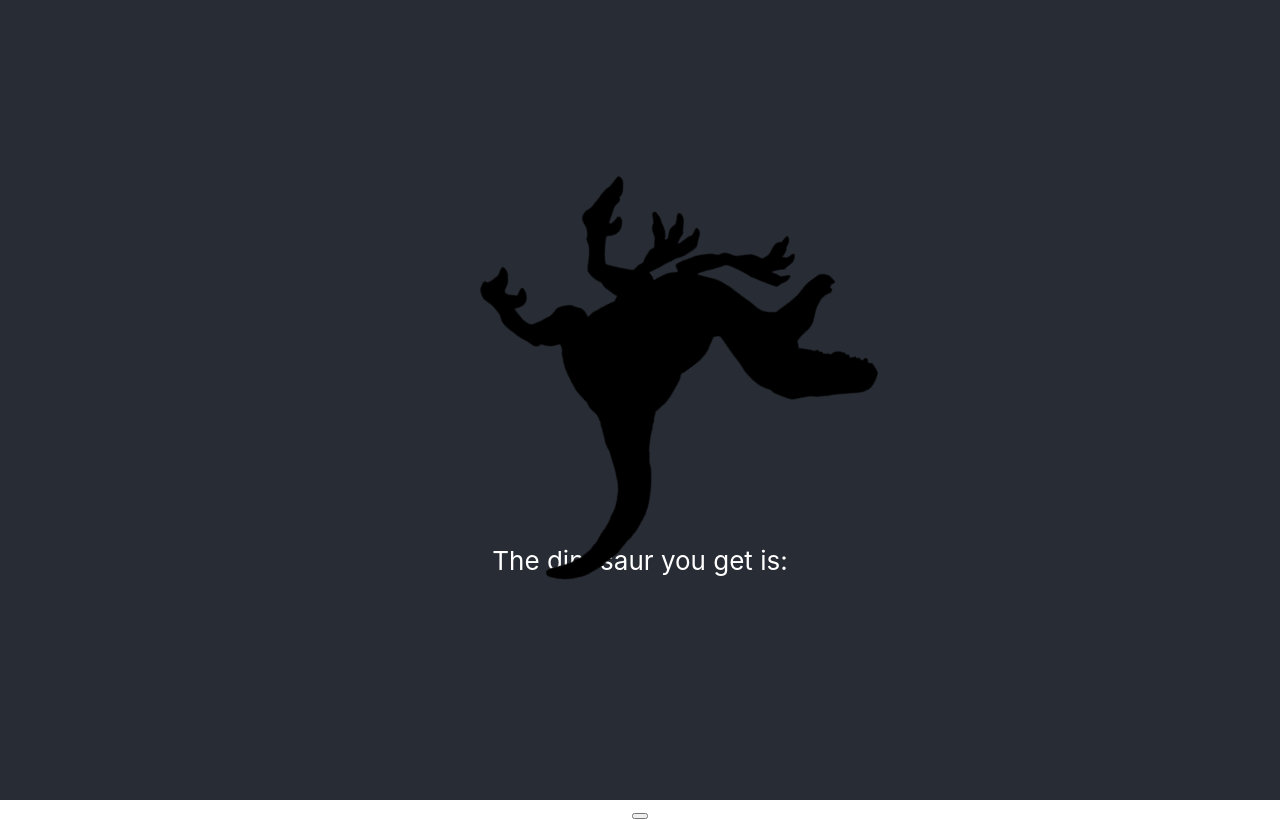
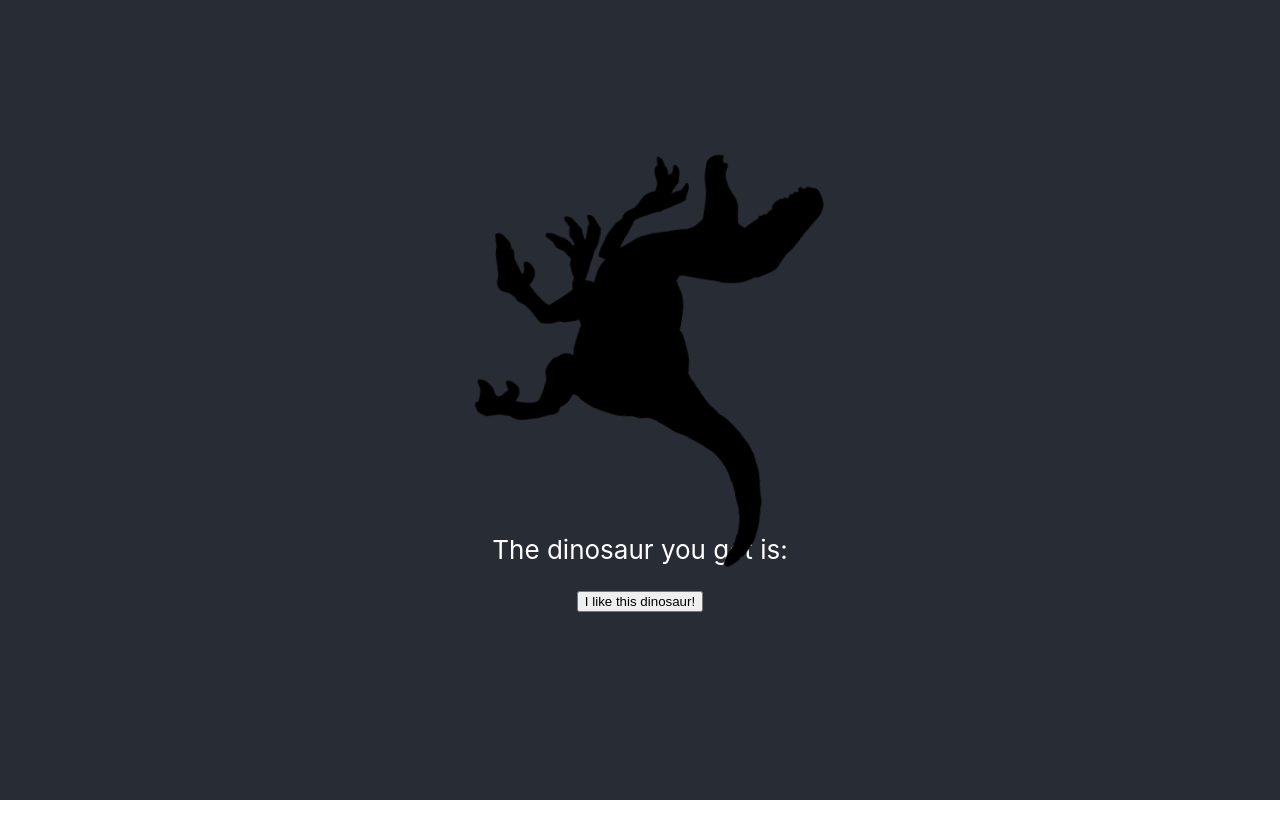
Before and after one commit to Doverstav/dinos-in-the-cloud, a React (Create React App) app: page / in a window 1280 px wide. Built offline with nearby package versions, Linux system fonts and the light colour scheme; no server answers.

Commit message:
Move button, add some text

```diff
--- a/src/App.tsx
+++ b/src/App.tsx
@@ -32,8 +32,8 @@ function App() {
       <header className="App-header">
         <img src={dino} className="App-logo" alt="logo" />
         <p>The dinosaur you get is: {randomDino}</p>
+        <button onClick={likeDino}>I like this dinosaur!</button>
       </header>
-      <button onClick={likeDino}></button>
     </div>
   );
 }
```
